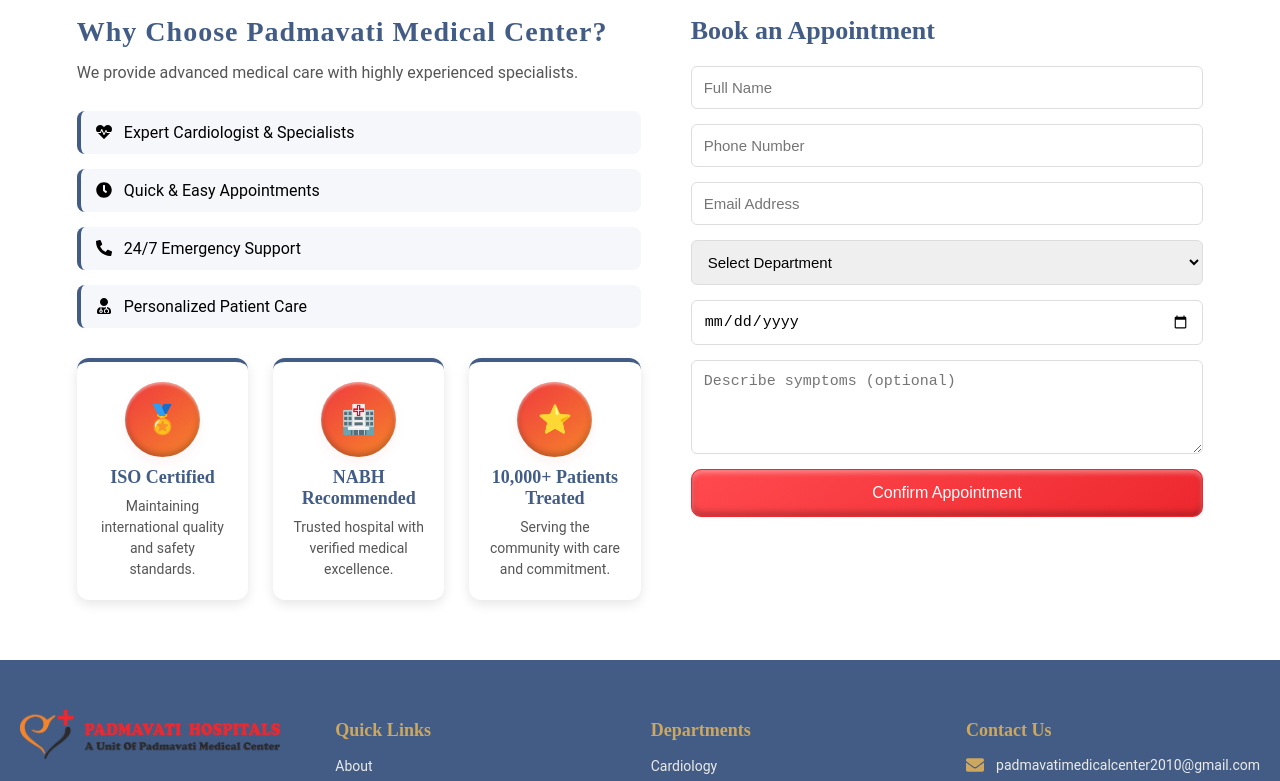
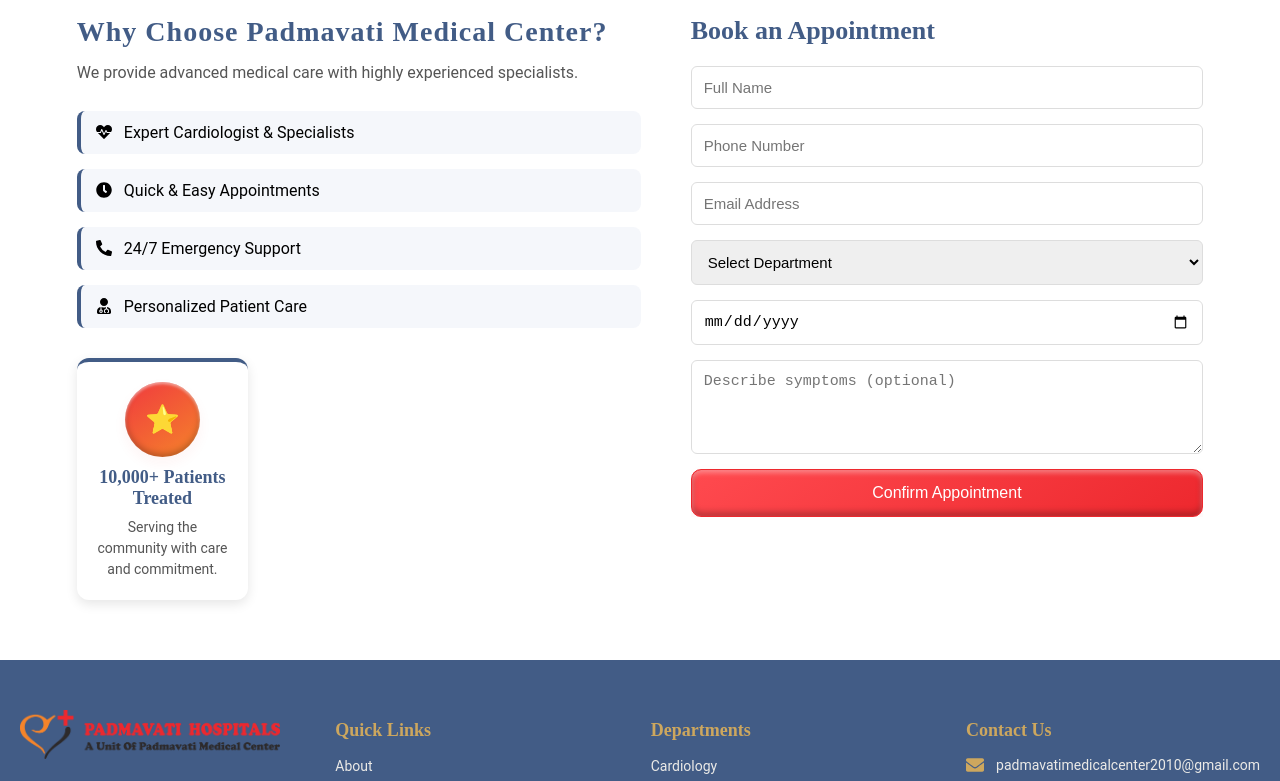
Before and after one commit to moraakshaya/padmavatimedicalcenter, a Next.js app: page /book-appointment in a window 1280 px wide. Shown: the part 524-1305 px from the top of the page. Built offline with nearby package versions, Linux system fonts and the light colour scheme.

Commit message:
registered Andhra Pradesh to telanagana updated removed NABG ISO certified cards

```diff
--- a/app/about/page.jsx
+++ b/app/about/page.jsx
@@ -212,7 +212,7 @@
                                 Angiography & Interventions
                             </li>
                             <li>
-                                <strong>Registration:</strong> 12607 – Andhra Pradesh Medical
+                                <strong>Registration:</strong> 12607 – Telangana Medical
                                 Council (1998)
                             </li>
                         </ul>
--- a/app/book-appointment/page.jsx
+++ b/app/book-appointment/page.jsx
@@ -188,7 +188,7 @@
                 </div>
 
                 <div className={styles.infoCards}>
-                  <div
+                  {/* <div
                     className={`${styles.infoCard} ${
                       cardsVisible
                         ? `${styles.slideInBottom} ${styles.delay}`
@@ -198,19 +198,9 @@
                     <div className={styles.cardIconRound}>🏅</div>
                     <h3>ISO Certified</h3>
                     <p>Maintaining international quality and safety standards.</p>
-                  </div>
+                  </div> */}
 
-                  <div
-                    className={`${styles.infoCard} ${
-                      cardsVisible
-                        ? `${styles.slideInBottom} ${styles.delay2}`
-                        : ""
-                    }`}
-                  >
-                    <div className={styles.cardIconRound}>🏥</div>
-                    <h3>NABH Recommended</h3>
-                    <p>Trusted hospital with verified medical excellence.</p>
-                  </div>
+
 
                   <div
                     className={`${styles.infoCard} ${
```
